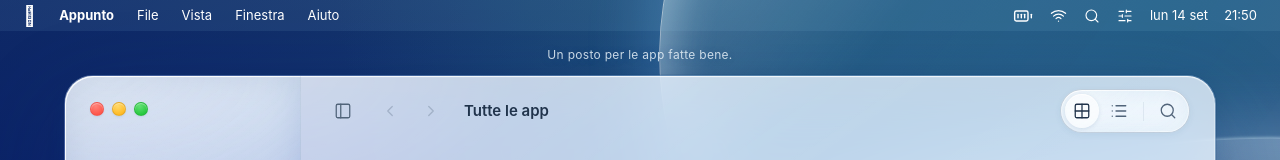
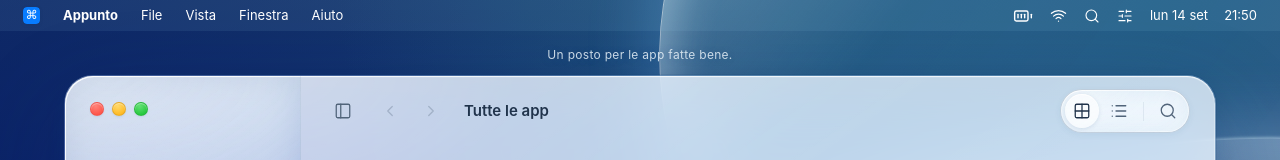
Before and after one commit to carellice/appunto, a React (Vite) app: page / in a window 1280 px wide. Shown: the top 160 px of the page. Built offline with nearby package versions, Linux system fonts and the light colour scheme.

Commit message:
fix: show Appunto logo in the menu bar
The first menu label held the Apple private-use glyph (U+F8FF), so the
logo branch never matched: Macs rendered an Apple logo, other systems
showed nothing.

```diff
--- a/app/page.tsx
+++ b/app/page.tsx
@@ -458,7 +458,7 @@
   }, [animations, windowOpen]);
   const menus = [
     {
-      label: '',
+      label: '',
       accessible: 'Menu di sistema',
       items: [
         {
@@ -555,7 +555,7 @@
             <DropdownMenu key={menu.accessible}>
               <DropdownMenuTrigger
                 aria-label={menu.accessible}
-                className={`menu-trigger ${menu.label === '' ? 'apple' : menu.label === 'Appunto' ? 'menu-title' : ''}`}
+                className={`menu-trigger ${menu.label === '' ? 'apple' : menu.label === 'Appunto' ? 'menu-title' : ''}`}
               >
                 {menu.label === '' ? (
                   <img
```
